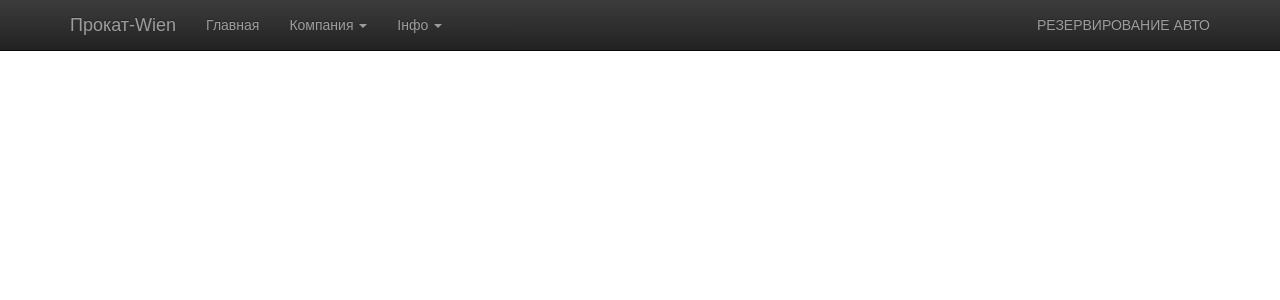
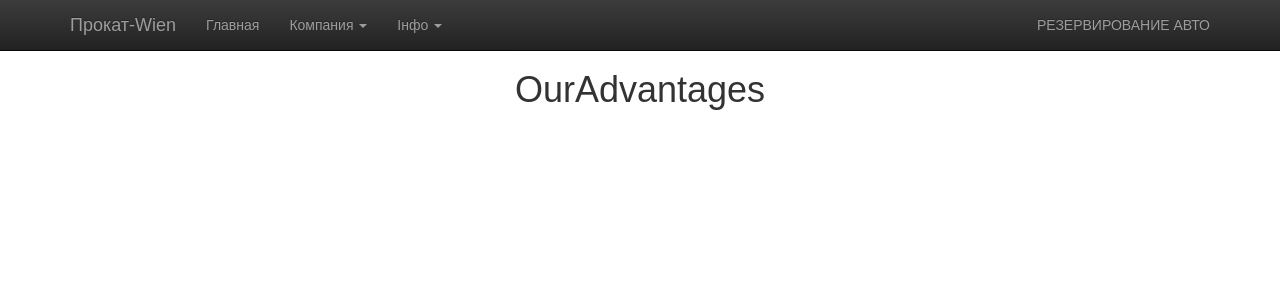
Before and after one commit to OBloM-ua/prokatvena, a React (Create React App) app: page /OurAdvantages in a window 1280 px wide. Shown: the top 300 px of the page. Built offline with nearby package versions, Linux system fonts and the light colour scheme.

Commit message:
add OurAdvantages

```diff
--- a/src/App.css
+++ b/src/App.css
@@ -17,4 +17,5 @@
 
 .NavBar{
   background-color: #53aff5;
+  padding-top: 30px;
 }
--- a/src/App.js
+++ b/src/App.js
@@ -6,6 +6,7 @@ import NavBar from "./components/NavBar";
 import Home from "./components/Home";
 import CarReservation from "./components/CarReservation";
 import DopYslugi from "./components/DopYslugi";
+import OurAdvantages from "./components/OurAdvantages";
 
 const ReactRouter = require('react-router-dom');
 const Router = ReactRouter.BrowserRouter;
@@ -21,10 +22,12 @@ class App extends Component {
                 <div className="App">
 
                     <NavBar/>
+
                     <Switch>
                         <Route exact path='/Home' component={Home} />
                         <Route exact path='/CarReservation' component={CarReservation} />
                         <Route exact path='/DopYslugi' component={DopYslugi} />
+                        <Route exact path='/OurAdvantages' component={OurAdvantages} />
 
                     </Switch>
 
--- a/src/components/DopYslugi.js
+++ b/src/components/DopYslugi.js
@@ -42,6 +42,8 @@ class DopYslugi extends Component {
                 <li> аренда креплений для лыж на крышу — 25 евро за весь период проката машины.</li>
 
                 <li> При заказе автомобиля на срок свыше четырех дней доставка по Вене бесплатна .</li>
+
+
             </div>
         );
     }
--- a/src/components/NavBar.js
+++ b/src/components/NavBar.js
@@ -1,7 +1,5 @@
 import React, {Component} from 'react';
 import '../App.css';
-import Button from "react-bootstrap/es/Button";
-import Label from "react-bootstrap/es/Label";
 import Navbar from "react-bootstrap/es/Navbar";
 import Nav from "react-bootstrap/es/Nav";
 import NavItem from "react-bootstrap/es/NavItem";
@@ -26,7 +24,7 @@ class NavBar extends Component {
                             </NavItem>
                             <NavDropdown eventKey={3} title="Компания" id="basic-nav-dropdown">
                                 <MenuItem eventKey={3.1} href="DopYslugi">Доп. услуги</MenuItem>
-                                <MenuItem eventKey={3.2}>Наши преимущества</MenuItem>
+                                <MenuItem eventKey={3.2} href="OurAdvantages">Наши преимущества</MenuItem>
                                 <MenuItem eventKey={3.3}>Страхование</MenuItem>
                                 <MenuItem eventKey={3.4}>Пересечение границ</MenuItem>
                                 <MenuItem eventKey={3.5}>Оценка повреждений</MenuItem>
--- /dev/null
+++ b/src/components/OurAdvantages.js
@@ -0,0 +1,14 @@
+import React, {Component} from 'react';
+import '../App.css';
+
+class OurAdvantages extends Component {
+    render() {
+        return (
+            <div className="OurAdvantages">
+                <h1>OurAdvantages</h1>
+            </div>
+        );
+    }
+}
+
+export default OurAdvantages;
```
